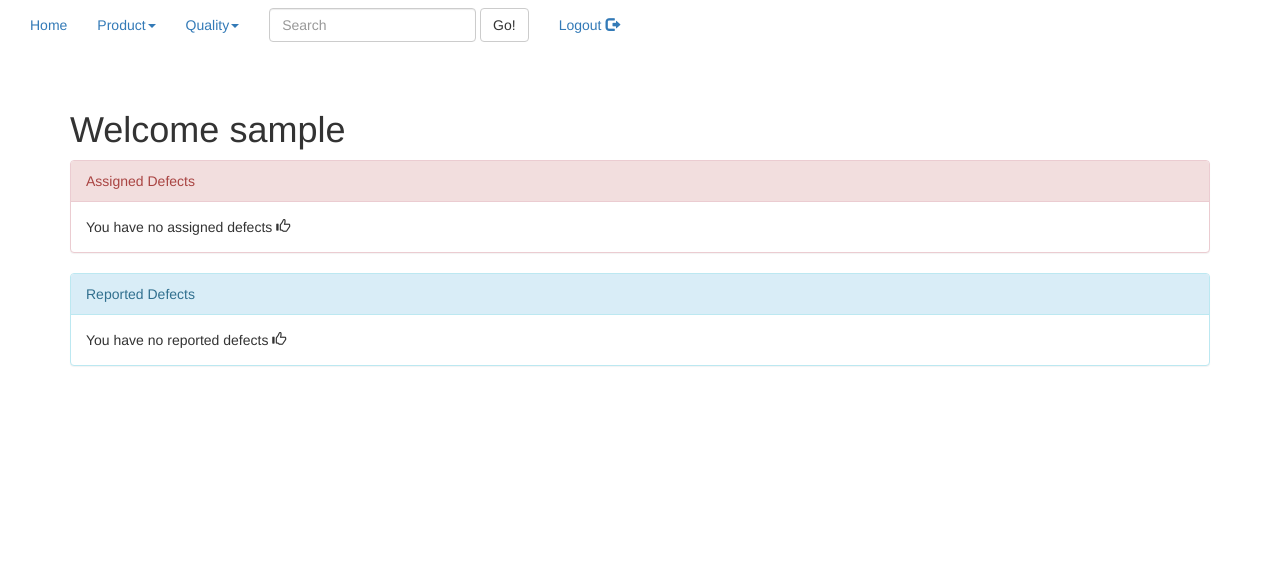
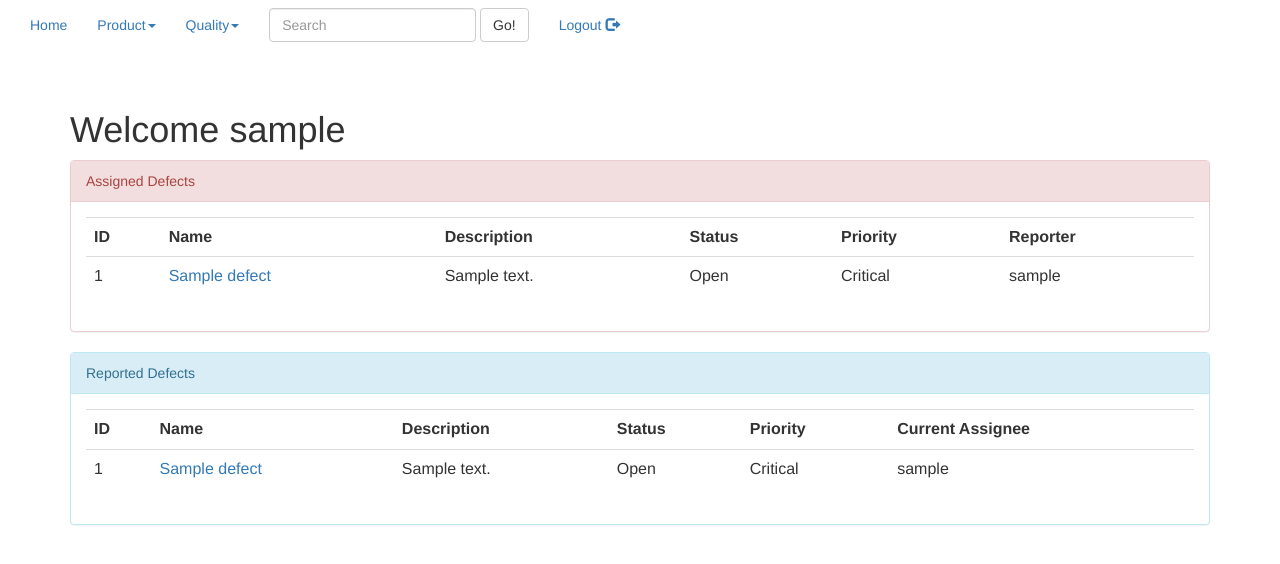
Before and after one commit to debata/TestManager, a Django app: page / in a window 1280 px wide. Shown: the top 564 px of the page. Run offline with Django 3.2, Linux system fonts and the light colour scheme; a user stored in the database is signed in; tables that the repository leaves empty hold one stand-in row (values such as "Sample post"); some libraries are stand-ins or nearby versions.

Commit message:
Navigation updates and UI tweaks

```diff
--- a/main/template/main/defects.html
+++ b/main/template/main/defects.html
@@ -2,6 +2,9 @@
 
 {% block content %}
 <div class="container">
+	<div class="panel panel-primary">
+		<div class="panel-heading">Defects</div>
+		<div class="panel-body">
 			<table class="table">
 			{% for def in all_defects %}
 				<tr>
@@ -13,6 +16,8 @@
 			{% endfor %}
 			</table>
 			<br>
+		</div>
+	</div>
 	<input class="btn btn-success btn-sm" type=button value="Create Defect" onClick="location.href='{% url 'new_defect' %}'">
 </div>
 {% endblock %}
--- a/main/template/main/home.html
+++ b/main/template/main/home.html
@@ -7,11 +7,12 @@
 	<div class="panel panel-danger">
 		<div class="panel-heading">Assigned Defects</div>
 		<div class="panel-body">
-				{% if user_defects|length > 1 %}
-				<table class="table">
+		{% if user_defects|length > 0 %}
+		<table class="table table-hover">
 			<tr>
 				<th>ID</th>
 				<th>Name</th>
+				<th>Description</th>
 				<th>Status</th>
 				<th>Priority</th>
 				<th>Reporter</th>
@@ -20,6 +21,7 @@
 			<tr>
 				<td> {{ def.id }} </a></td>
 				<td><a href="{% url 'defect_by_id' def.id %}">{{ def.name }}</a></td>
+				<td> {{ def.description }} </td>
 				<td> {{ def.status }} </td>
 				<td> {{ def.priority }} </td>
 				<td> {{ def.reporter }} </td>
@@ -34,11 +36,12 @@
 	<div class="panel panel-info">
 		<div class="panel-heading">Reported Defects</div>
 		<div class="panel-body">
-				{% if reported_defects|length > 1 %}
-				<table class="table">
+			{% if reported_defects|length > 0 %}
+			<table class="table table-hover">
 				<tr>
 					<th>ID</th>
 					<th>Name</th>
+					<th>Description</th>
 					<th>Status</th>
 					<th>Priority</th>
 					<th>Current Assignee</th>
@@ -47,6 +50,7 @@
 				<tr>
 					<td> {{ def.id }} </a></td>
 					<td><a href="{% url 'defect_by_id' def.id %}">{{ def.name }}</a></td>
+					<td> {{ def.description }} </td>
 					<td> {{ def.status }} </td>
 					<td> {{ def.priority }} </td>
 					<td> {{ def.assigned }} </td>
@@ -57,4 +61,5 @@
 			You have no reported defects <span class="glyphicon glyphicon-thumbs-up"></span>
 			{% endif %}
 		</div>
+	</div>
 {% endblock %}
--- a/main/template/main/login.html
+++ b/main/template/main/login.html
@@ -55,8 +55,8 @@
 <p class="bs-component">
 <center>
 {% buttons %}
-<input class="btn btn-success btn-sm" type="submit" value="Login" />
-<input class="btn btn-success btn-sm" type=button value="Register" onClick="location.href='{% url 'register_user' %}'">
+<input class="btn btn-primary btn-sm" type="submit" value="Login" />
+<input class="btn btn-primary btn-sm" type=button value="Register" onClick="location.href='{% url 'register_user' %}'">
 {% endbuttons %}
 </center>
 </p>
--- a/main/template/main/test_case_details.html
+++ b/main/template/main/test_case_details.html
@@ -34,7 +34,8 @@
 		<td>{{ test_case.author.username }}</td>
 	</tr>
 	</table>
-	<input class="btn btn-success btn-sm" type=button value="Edit" onClick="location.href='{% url 'update_test_case' test_case.id %}'"/>
+	<input type=button class="btn btn-danger" value="Back" onClick="history.go(-1);">
+	<input class="btn btn-success" type=button value="Edit" onClick="location.href='{% url 'update_test_case' test_case.id %}'"/>
 
 </div>
 {% endblock %}
--- a/main/template/main/test_cases.html
+++ b/main/template/main/test_cases.html
@@ -2,6 +2,9 @@
 
 {% block content %}
 <div class="container">
+	<div class="panel panel-primary">
+		<div class="panel-heading">Test Cases</div>
+		<div class="panel-body">
 			<table class="table">
 				{% for tc in all_test_cases %}
 				<tr>
@@ -11,6 +14,8 @@
 				</tr>
 				{% endfor %}
 			</table>
+		</div>
+	</div>
 	<br>
 	<input class="btn btn-success btn-sm" type=button value="Create Test Case" onClick="location.href='{% url 'new_test_case' %}'">
 </div>
--- a/main/template/main/test_charter_details.html
+++ b/main/template/main/test_charter_details.html
@@ -42,6 +42,7 @@
 	<td>{{ test_charter.author.username }}</td>
 </tr>
 </table>
-<input class="btn btn-success btn-sm" type=button value="Edit" onClick="location.href='{% url 'update_test_charter' test_charter.id %}'"/>
+	<input type=button class="btn btn-danger" value="Back" onClick="history.go(-1);">
+	<input class="btn btn-success" type=button value="Edit" onClick="location.href='{% url 'update_test_charter' test_charter.id %}'"/>
 </div>
 {% endblock %}
--- a/main/template/main/test_charters.html
+++ b/main/template/main/test_charters.html
@@ -2,6 +2,9 @@
 
 {% block content %}
 <div class="container">
+	<div class="panel panel-primary">
+		<div class="panel-heading">Test Charters</div>
+		<div class="panel-body">
 			<table class="table">
 				{% for tc in all_test_charters %}
 				<tr>
@@ -11,8 +14,9 @@
 				</tr>
 				{% endfor %}
 			</table>
+		</div>
+	</div>
 	<br>
-
 	<input class="btn btn-success btn-sm" type=button value="Create Test Charter" onClick="location.href='{% url 'new_test_charter' %}'">
 </div>
 {% endblock %}
--- a/main/template/main/test_group_details.html
+++ b/main/template/main/test_group_details.html
@@ -51,6 +51,7 @@
 		{% endfor %}
 	</tr>
 </table>
-<a href="{% url 'update_test_group' test_group.id  %}">Edit</a>
+	<input type=button class="btn btn-danger" value="Back" onClick="history.go(-1);">
+	<input class="btn btn-success" type=button value="Edit" onClick="location.href='{% url 'update_test_group' test_group.id  %}'"/>
 </div>
 {% endblock %}
--- a/main/template/main/versions.html
+++ b/main/template/main/versions.html
@@ -2,6 +2,9 @@
 
 {% block content %}
 <div class='container'>
+	<div class="panel panel-primary">
+		<div class="panel-heading">Versions</div>
+		<div class="panel-body">
 			<table class="table">
 			{% for version in all_versions %}
 			<tr>
@@ -15,6 +18,8 @@
 			</tr>
 			{% endfor %}
 			</table>
+		</div>
+	</div>
 	<input class="btn btn-success btn-sm" type=button value="Create Version" onClick="location.href='{% url 'new_version' %}'">
 </div>
 {% endblock %}
```
Lines whose indentation alone changed are shown as unchanged.
